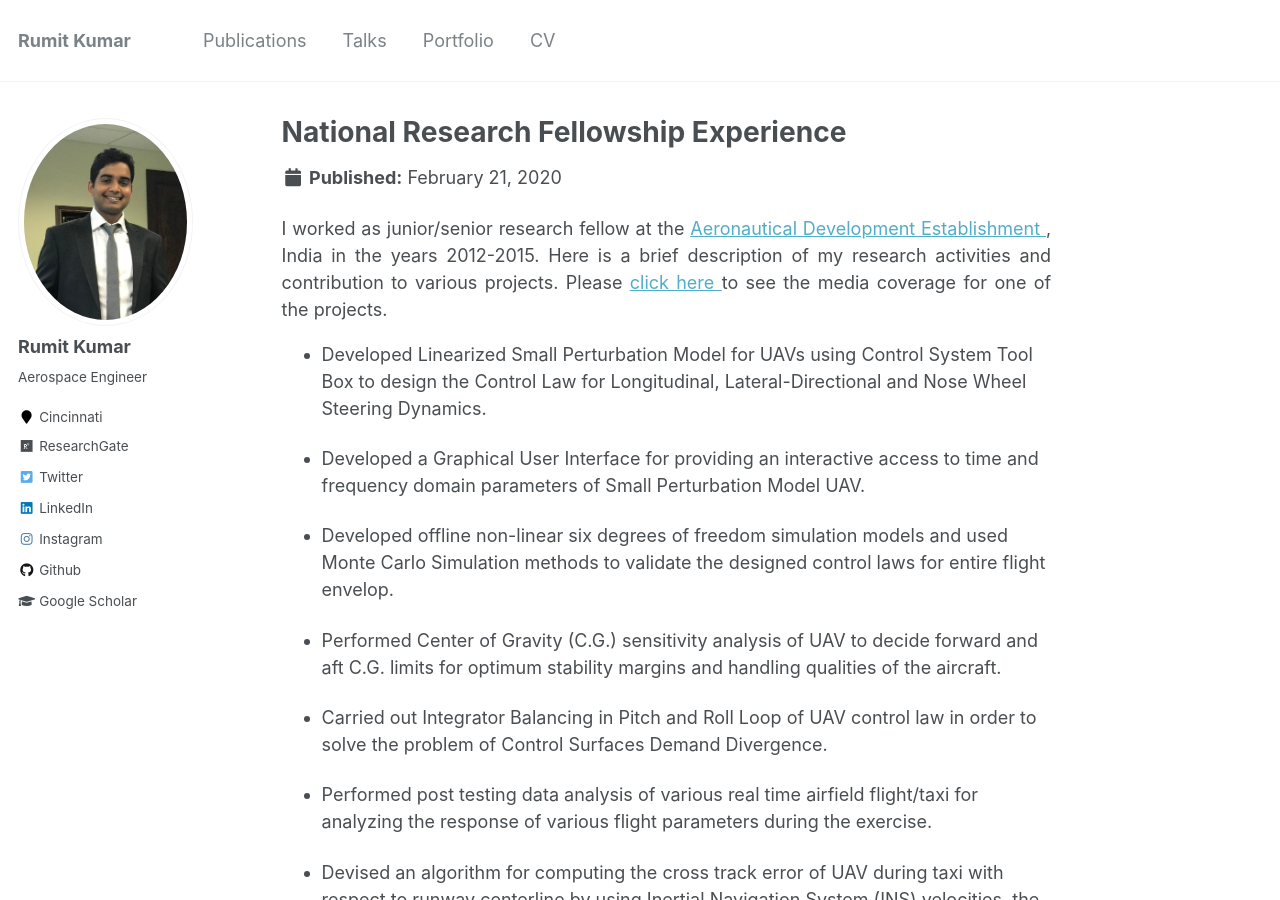
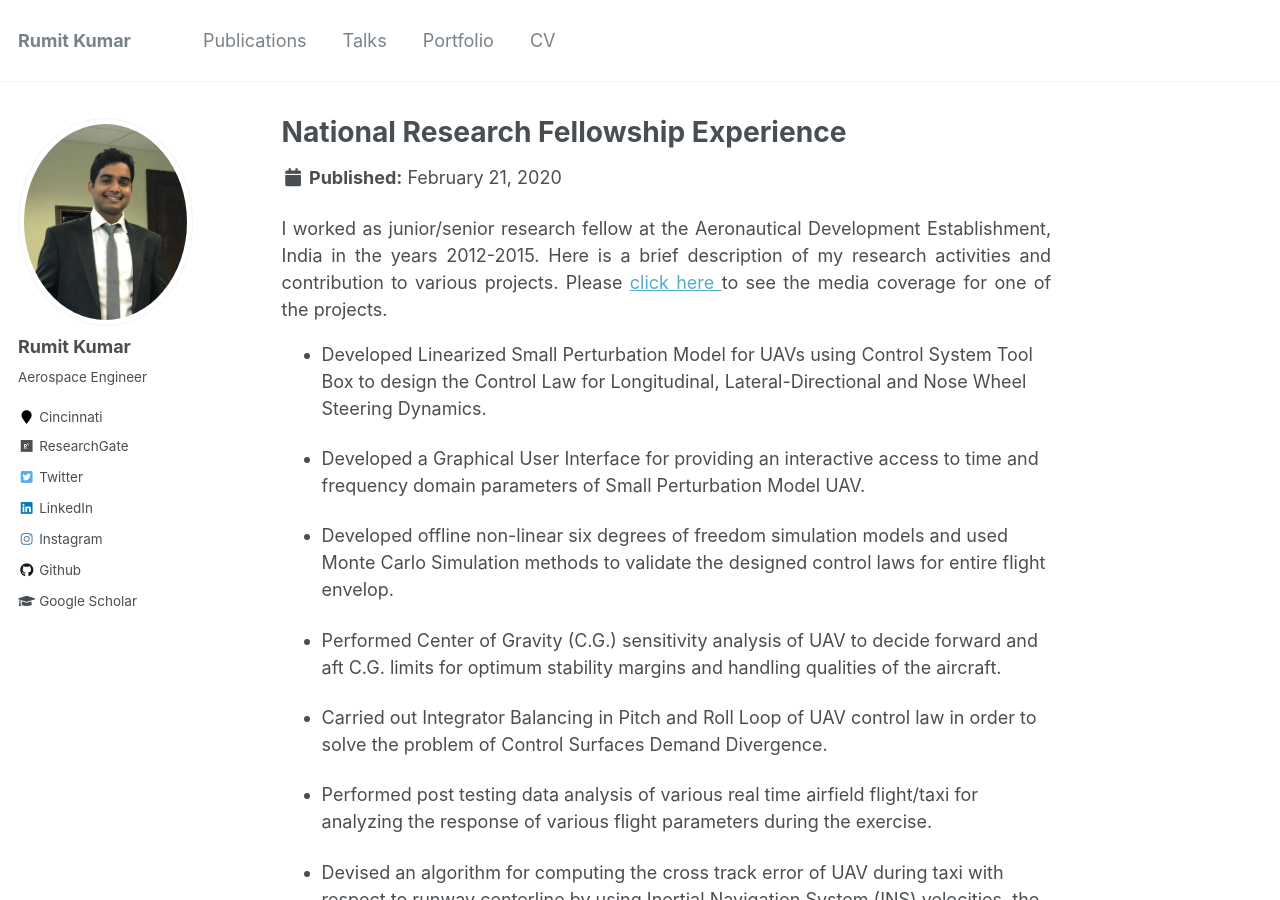
Before and after one commit to kumarrt/kumarrt.github.io, a Jekyll site: the page built from _portfolio/ADE.md, in a window 1280 px wide and 900 px high. Built offline with Jekyll 4.4.1, drawn with Linux system fonts in a browser that asks for light colours; part of the change alters nothing that is shown.

Commit message:
Update ADE.md

```diff
--- a/_portfolio/ADE.md
+++ b/_portfolio/ADE.md
@@ -6,7 +6,7 @@ excerpt: "Defence organisation designing and developing Unmanned Aerial Systems
 collection: portfolio
 ---
 <div style="text-align: justify">
-I worked as junior/senior research fellow at the <a href="https://www.drdo.gov.in/drdo/labs1/ADE/English/indexnew.jsp?pg=homepage.jsp"> Aeronautical Development Establishment </a>, India in the years 2012-2015. Here is a brief description of my research activities and contribution to various projects. Please <a href="https://www.youtube.com/watch?v=_vvhno58Qq8"> click here </a> to see the media coverage for one of the projects. </div>
+I worked as junior/senior research fellow at the Aeronautical Development Establishment, India in the years 2012-2015. Here is a brief description of my research activities and contribution to various projects. Please <a href="https://www.youtube.com/watch?v=_vvhno58Qq8"> click here </a> to see the media coverage for one of the projects. </div>
 
 * Developed Linearized Small Perturbation Model for UAVs using Control System Tool Box to design the Control Law for Longitudinal, Lateral-Directional and Nose Wheel Steering Dynamics.
 
```
